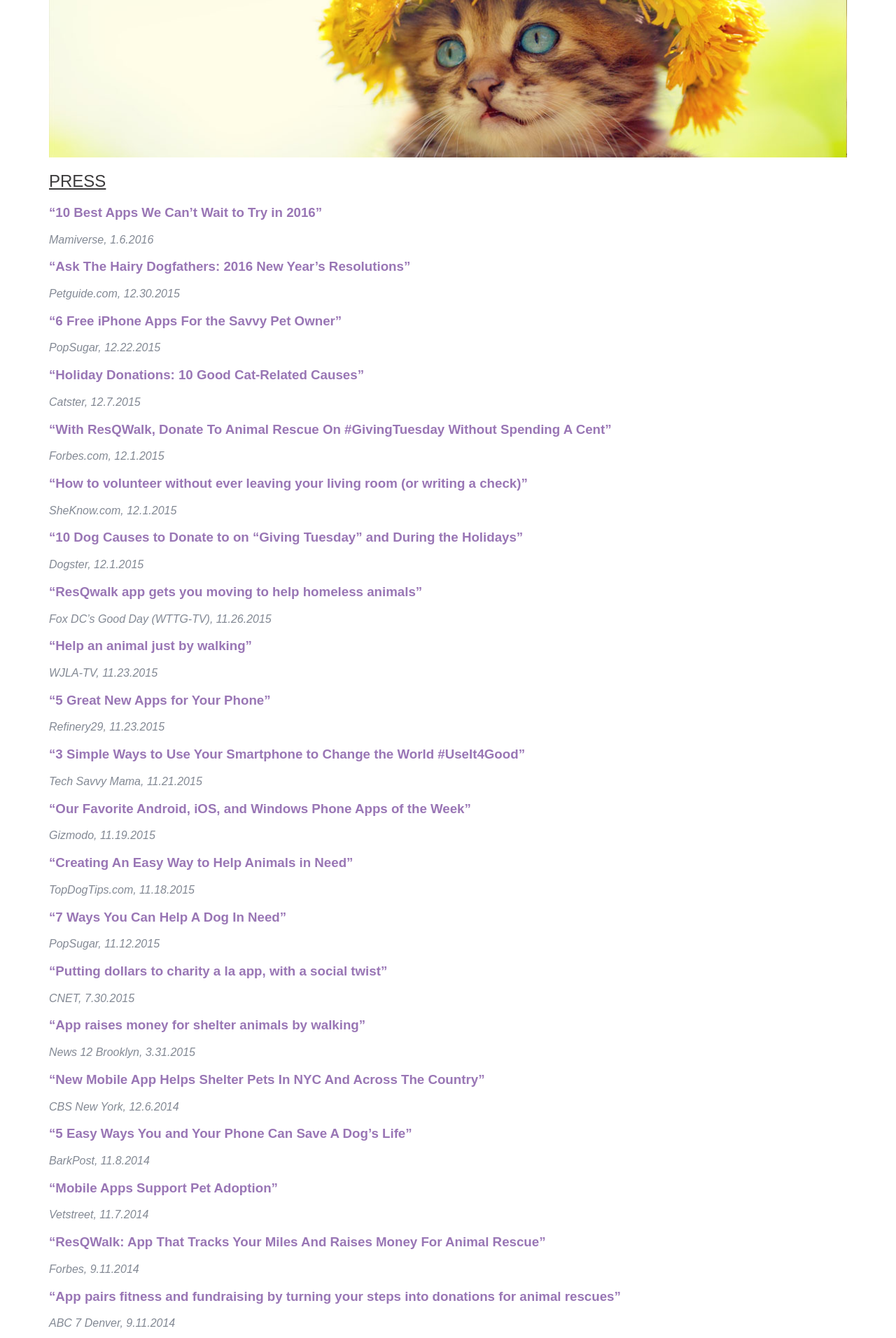
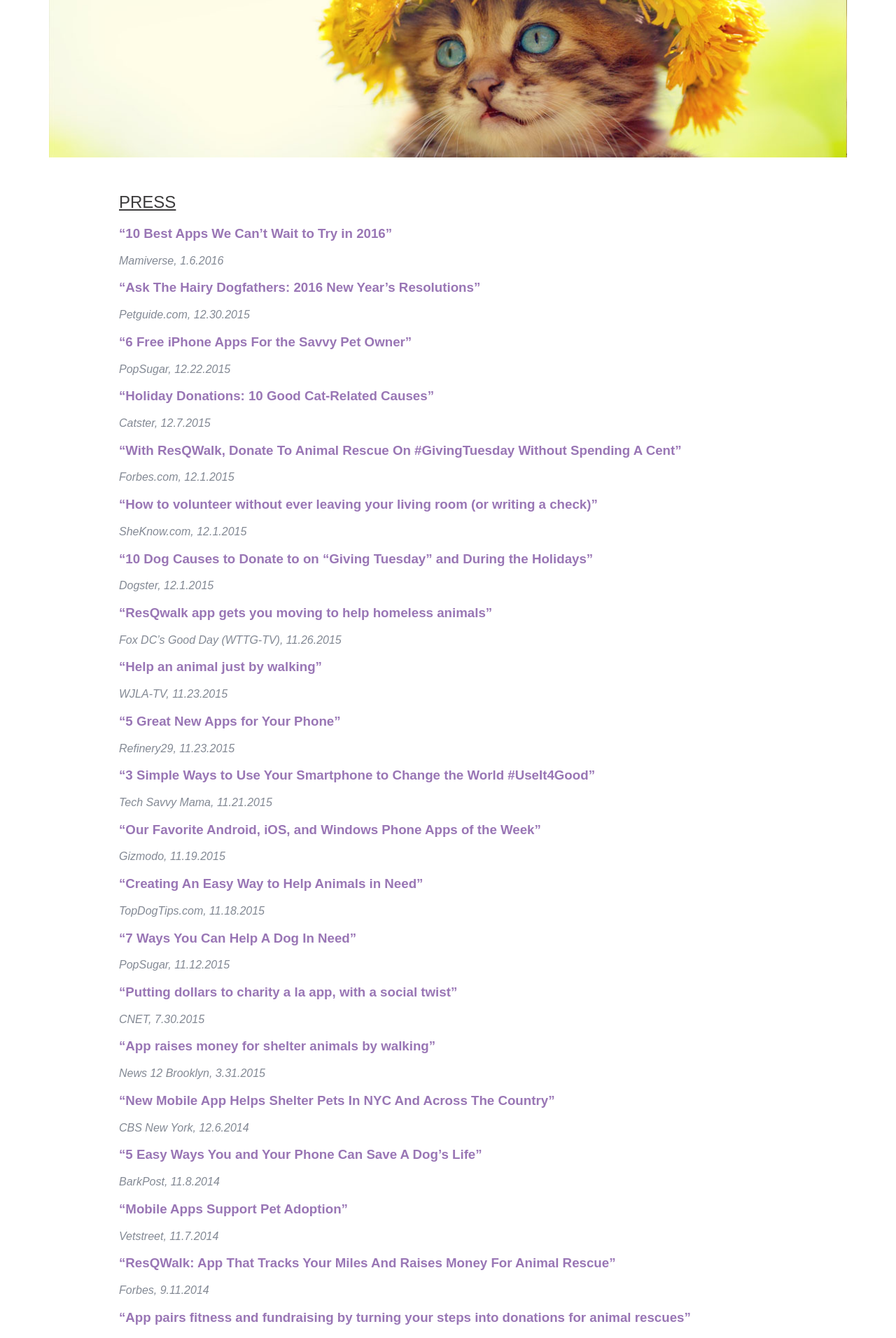
Before and after one commit to bailey7/resqwalk-jekyll, a Jekyll site: the page built from resqwalk-press.html, in a window 1280 px wide. Shown: the part 305-2217 px from the top of the page at 70% size. Built offline with Jekyll 4.4.1, drawn with Linux system fonts in a browser that asks for light colours; nearby versions of some CDN libraries; library files that are not in the unit come from our copies.

Commit message:
changed margin on faqs page

```diff
--- a/css/resqwalk.css
+++ b/css/resqwalk.css
@@ -176,7 +176,7 @@ font-weight: normal;
 font-style: italic;}
 
 .description-faqs .content {
-margin-left: 50;}
+margin-left: 50px;}
 
 /* styles for Contact Page */
 
@@ -299,7 +299,7 @@ text-align: left;}
 
 .description-press {
 text-align: left;
-margin: 50 200 0 100;}
+margin: 50px 200px 0px 100px;}
 
 .description-press h2 {
 font-size: 36;
```
